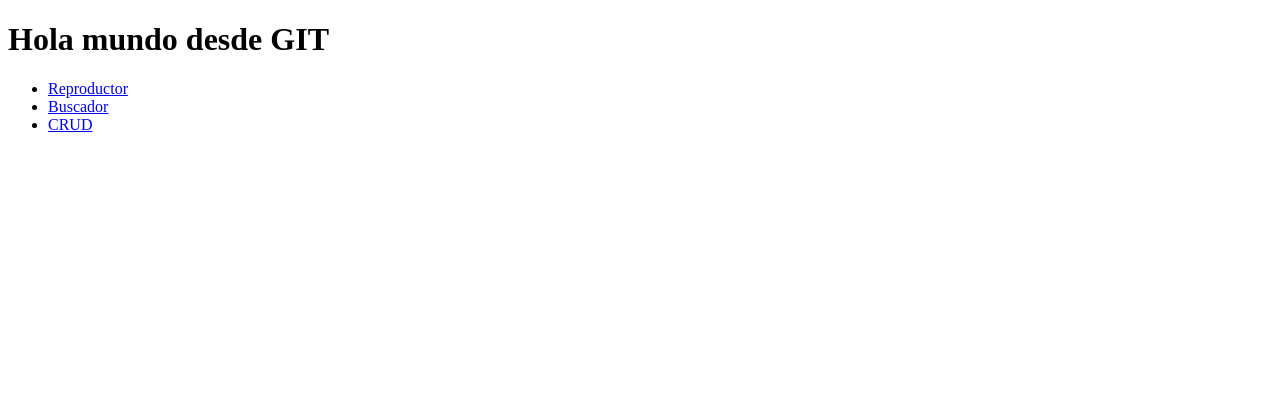
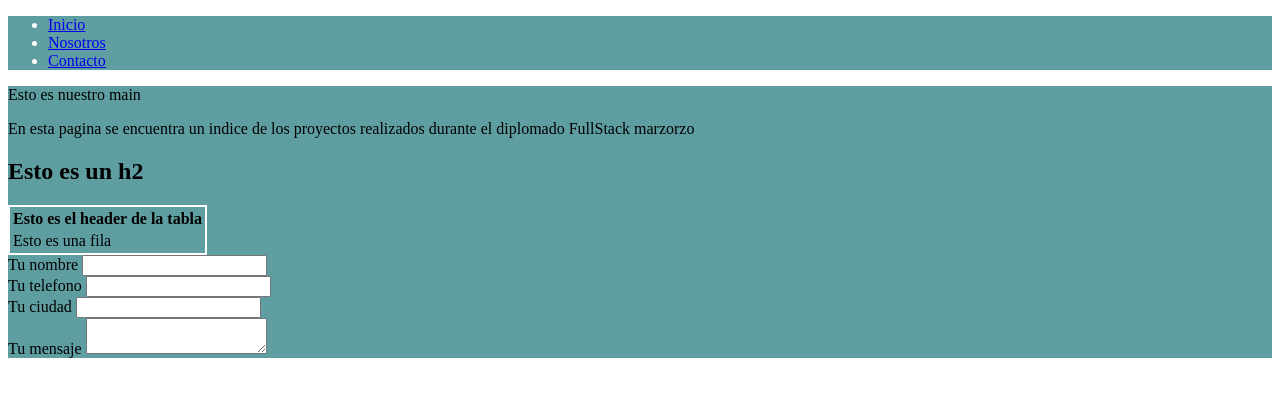
Before and after one commit to RoyalMasterDevs/EmmanuelMF220700_FullStackMarzo, a plain HTML site: page index.html in a window 1280 px wide. Drawn offline with Linux system fonts and the light colour scheme.

Commit message:
Se comienza css

```diff
--- a/index.html
+++ b/index.html
@@ -1,18 +1,63 @@
 <!DOCTYPE html>
-<html lang="en">
+<html lang="es">
+
 <head>
     <meta charset="UTF-8">
     <meta name="viewport" content="width=device-width, initial-scale=1.0">
-    <title>Document</title>
+    <link rel="stylesheet" href="./styles.css">
+    <title>Portafolio de proyectos</title>
 </head>
+
 <body>
-    <h1>Hola mundo desde GIT</h1>
-    <nav>
-        <ul>
-            <li><a href="#">Reproductor</a></li>
-            <li><a href="#">Buscador</a></li>
-            <li><a href="#">CRUD</a></li>
-        </ul>
-    </nav>
+    <div id="wrapper">
+        <header>
+            <nav>
+                <ul> <!--Lista desorganizada-->
+                    <li><a href="./index.html">Inicio</a></li> <!--Elementos links-->
+                    <li><a href="#nosotros">Nosotros</a></li>
+                    <li><a href="#contacto">Contacto</a></li>
+                </ul>
+            </nav>
+        </header>
+        <main>
+            <div>Esto es nuestro main</div>
+            <p>En esta pagina se encuentra un indice de los proyectos realizados durante el diplomado FullStack marzorzo
+            </p>
+
+            <h2>Esto es un h2</h2>
+            <table style="border: 2px solid white;">
+                <th>Esto es el header de la tabla</th>
+                <tbody>
+                    <tr>
+                        <td>Esto es una fila</td>
+                    </tr>
+                </tbody>
+            </table>
+        </main>
+        <footer>
+            <section>
+                <!--Formulario-->
+                <form action="#" method="post">
+                    <div>
+                        <label for="name">Tu nombre</label>
+                        <input id="name" type="text" name="nombre">
+                    </div>
+                    <div>
+                        <label for="telefono">Tu telefono</label>
+                        <input type="text" id="telefono" name="telefono">
+                    </div>
+                    <div>
+                        <label for="ciudad">Tu ciudad</label>
+                        <input type="text" id="ciudad" name="ciudad">
+                    </div>
+                    <div>
+                        <label for="message">Tu mensaje</label>
+                        <textarea name="mensaje" id="mesagge"></textarea>
+                    </div>
+                </form>
+            </section>
+        </footer>
+    </div>
 </body>
+
 </html>
--- /dev/null
+++ b/styles.css
@@ -0,0 +1,18 @@
+/*Sección header*/
+header{
+    background-color: cadetblue;
+    color: white;
+    font-size: 15 px;
+}
+
+
+/*Sección main*/
+main{
+    background-color: cadetblue;
+}
+
+
+/*Sección footer*/
+footer{
+    background-color: cadetblue;
+}
```
Also changed, not shown: buscador/app.js (added), buscador/index.html (added), buscador/styles.css (added), main.js (added), reproductor/app.js (added), reproductor/styles.css (added).
